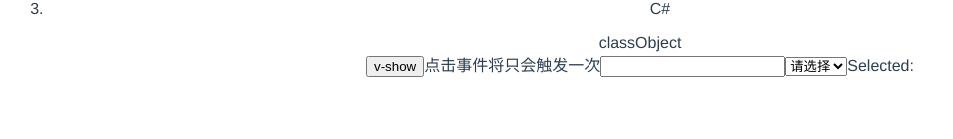
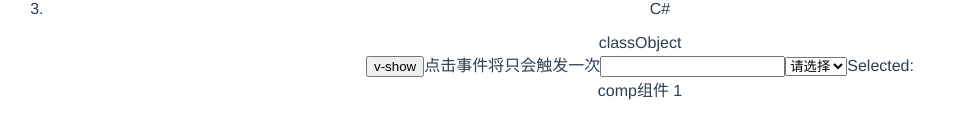
Before and after one commit to songshuiyang/Vue-learn, a Vue app: page / in a window 1280 px wide. Shown: the part 285-424 px from the top of the page, without its empty margins (0-953 px from the left). Built offline with nearby package versions, Linux system fonts and the light colour scheme.

Commit message:
如果想传递一个真正的 JavaScript 数值，则需要使用 v-bind

```diff
--- a/src/App.vue
+++ b/src/App.vue
@@ -42,6 +42,8 @@
   <span>Selected: {{ selected }}</span>
 
 
+  <comp v-bind:someprop="1"></comp>
+
 
   </div>
 </template>
@@ -49,6 +51,7 @@
 <script>
 import Menu from './components/menu'
 import Foot from './components/foot'
+import Comp from './components/comp'
 
 export default {
   name: 'app',
@@ -74,7 +77,8 @@ export default {
   },
   components: { // 注册组件才能使用,SelectItem Vue会把这个转化成 <select-item></select-item>
     Menu,
-    Foot
+    Foot,
+    Comp
   },
   methods:{
     listenToMyBoy:function(msg){
--- /dev/null
+++ b/src/components/comp.vue
@@ -0,0 +1,22 @@
+<template>
+   <div>
+       comp组件
+			 {{someprop}}
+   </div>
+</template>
+<script>
+export default {
+	name:'comp',
+	data: function (){
+    return {
+        item:''
+    }
+	},
+	props:['someprop']
+
+
+
+}
+
+
+</script>
--- a/src/components/menu.vue
+++ b/src/components/menu.vue
@@ -1,10 +1,15 @@
 <template>
   <div>
-    底部1
+    菜单
   </div>
 </template>
 <script>
 export default {
-  name:'menu'
+  name:'menu1',
+  data: function (){
+    return {
+        item:''
+    }
+  },
 }
 </script>
```
